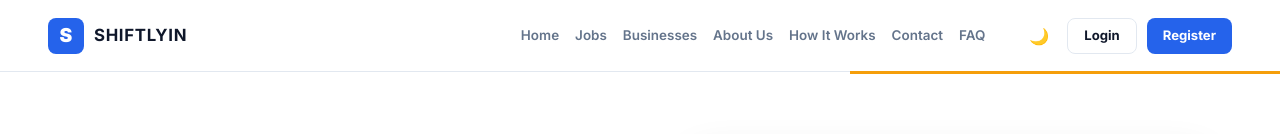
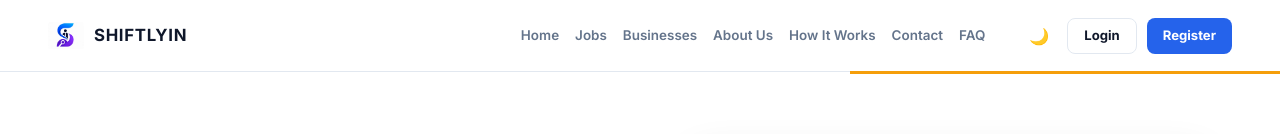
Before and after one commit to himanshutripathi1838/Shiftlyin, a React (Vite) app: page / in a window 1280 px wide. Shown: the top 134 px of the page. Built offline with nearby package versions, Linux system fonts and the light colour scheme; no server answers.

Commit message:
feat: add official stylized S logo to Navbar and full Shiftlyin logo image to Footer

```diff
--- a/src/components/Navbar.jsx
+++ b/src/components/Navbar.jsx
@@ -1,6 +1,7 @@
 import { Link, NavLink, useNavigate, useLocation } from "react-router-dom";
 import { useEffect, useState } from "react";
 import { useAuth } from "../context/AuthContext.jsx";
+import sLogoImg from "../assets/shiftlyin-s-logo.png";
 
 export default function Navbar() {
   const { currentUser, profile, logout } = useAuth();
@@ -49,11 +50,11 @@ export default function Navbar() {
   return (
     <header className="navbar">
       <Link className="brand" to="/" style={{ display: "flex", alignItems: "center", gap: "10px", textDecoration: "none" }}>
-        <div style={{
-          width: "36px", height: "36px", background: "#2563eb", borderRadius: "8px",
-          display: "grid", placeItems: "center", color: "#fff", fontWeight: 900,
-          fontSize: "1.2rem", flexShrink: 0
-        }}>S</div>
+        <img
+          src={sLogoImg}
+          alt="Shiftlyin S Logo"
+          style={{ width: "36px", height: "36px", objectFit: "contain", borderRadius: "8px", flexShrink: 0 }}
+        />
         <strong style={{ color: "var(--text)", fontSize: "1.05rem", letterSpacing: "0.04em" }}>SHIFTLYIN</strong>
       </Link>
 
--- a/src/pages/public/Home.jsx
+++ b/src/pages/public/Home.jsx
@@ -1,6 +1,7 @@
 import { useEffect, useRef, useState } from "react";
 import { Link } from "react-router-dom";
 import heroImage from "../../assets/hustlr-cafe-hero.png";
+import fullLogoImg from "../../assets/shiftlyin-full-logo.png";
 import LogoCloud from "@/components/ui/logo-cloud-15";
 
 /* ── Scroll Reveal Hook ── */
@@ -413,8 +414,20 @@ export default function Home() {
         <div className="footer-max-width">
           <div className="footer-grid-layout">
             <div className="footer-brand-info">
-              <strong>SHIFTLYIN</strong>
-              <p>Earn While You Learn. Connecting college students with local businesses for flexible, part-time opportunities.</p>
+              <img
+                src={fullLogoImg}
+                alt="Shiftlyin - Find Jobs. Fit Future."
+                style={{
+                  height: "44px",
+                  objectFit: "contain",
+                  background: "#ffffff",
+                  padding: "5px 12px",
+                  borderRadius: "8px",
+                  marginBottom: "0.85rem",
+                  display: "inline-block"
+                }}
+              />
+              <p>Connecting college students with local businesses for flexible, part-time opportunities.</p>
               <div className="social-icon-row">
                 <a href="#" className="social-icon-btn" aria-label="Facebook">f</a>
                 <a href="#" className="social-icon-btn" aria-label="Instagram">📷</a>
```
Also changed, not shown: src/assets/shiftlyin-full-logo.png (added), src/assets/shiftlyin-s-logo.png (added).
